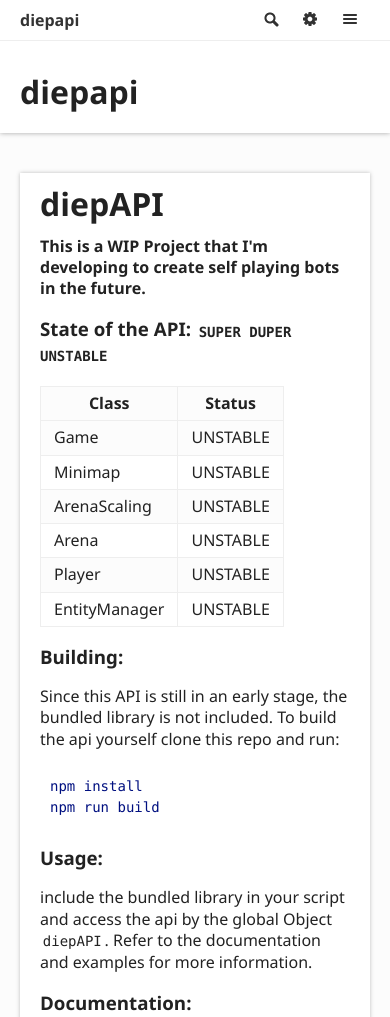
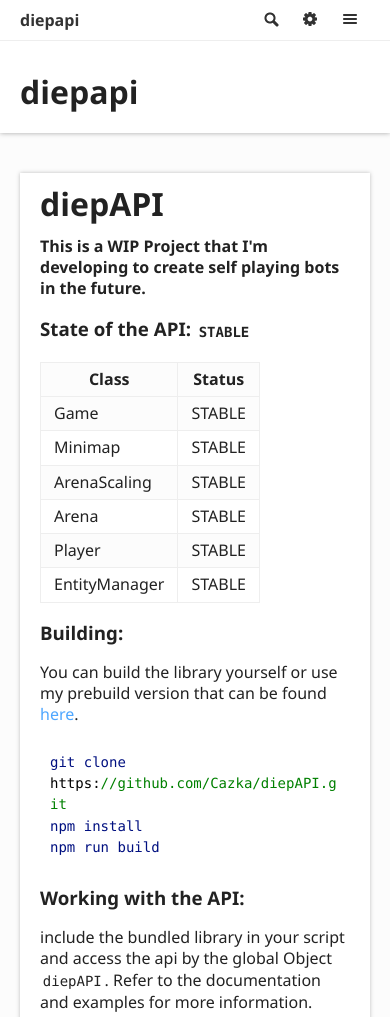
Before and after one commit to Cazka/diepAPI, a website built with webpack: page docs/index.html in a window 390 px wide. Shown: the top 1017 px of the page. Built offline with nearby package versions, Linux system fonts and the light colour scheme.

Commit message:
docs update

```diff
--- a/docs/assets/highlight.css
+++ b/docs/assets/highlight.css
@@ -3,6 +3,10 @@
     --dark-hl-0: #9CDCFE;
     --light-hl-1: #000000;
     --dark-hl-1: #D4D4D4;
+    --light-hl-2: #000000;
+    --dark-hl-2: #C8C8C8;
+    --light-hl-3: #008000;
+    --dark-hl-3: #6A9955;
     --light-code-background: #FFFFFF;
     --dark-code-background: #1E1E1E;
 }
@@ -10,27 +14,37 @@
 @media (prefers-color-scheme: light) { :root {
     --hl-0: var(--light-hl-0);
     --hl-1: var(--light-hl-1);
+    --hl-2: var(--light-hl-2);
+    --hl-3: var(--light-hl-3);
     --code-background: var(--light-code-background);
 } }
 
 @media (prefers-color-scheme: dark) { :root {
     --hl-0: var(--dark-hl-0);
     --hl-1: var(--dark-hl-1);
+    --hl-2: var(--dark-hl-2);
+    --hl-3: var(--dark-hl-3);
     --code-background: var(--dark-code-background);
 } }
 
 body.light {
     --hl-0: var(--light-hl-0);
     --hl-1: var(--light-hl-1);
+    --hl-2: var(--light-hl-2);
+    --hl-3: var(--light-hl-3);
     --code-background: var(--light-code-background);
 }
 
 body.dark {
     --hl-0: var(--dark-hl-0);
     --hl-1: var(--dark-hl-1);
+    --hl-2: var(--dark-hl-2);
+    --hl-3: var(--dark-hl-3);
     --code-background: var(--dark-code-background);
 }
 
 .hl-0 { color: var(--hl-0); }
 .hl-1 { color: var(--hl-1); }
+.hl-2 { color: var(--hl-2); }
+.hl-3 { color: var(--hl-3); }
 pre, code { background: var(--code-background); }
--- a/docs/index.html
+++ b/docs/index.html
@@ -7,8 +7,8 @@
   <h4>This is a WIP Project that I&#39;m developing to create self playing bots in the future.</h4>
 </a>
 
-<a href="#state-of-the-api-super-duper-unstable" id="state-of-the-api-super-duper-unstable" style="color: inherit; text-decoration: none;">
-  <h3>State of the API: <code>SUPER DUPER UNSTABLE</code></h3>
+<a href="#state-of-the-api-stable" id="state-of-the-api-stable" style="color: inherit; text-decoration: none;">
+  <h3>State of the API: <code>STABLE</code></h3>
 </a>
 <table>
 <thead>
@@ -19,40 +19,39 @@
 </thead>
 <tbody><tr>
 <td>Game</td>
-<td>UNSTABLE</td>
+<td>STABLE</td>
 </tr>
 <tr>
 <td>Minimap</td>
-<td>UNSTABLE</td>
+<td>STABLE</td>
 </tr>
 <tr>
 <td>ArenaScaling</td>
-<td>UNSTABLE</td>
+<td>STABLE</td>
 </tr>
 <tr>
 <td>Arena</td>
-<td>UNSTABLE</td>
+<td>STABLE</td>
 </tr>
 <tr>
 <td>Player</td>
-<td>UNSTABLE</td>
+<td>STABLE</td>
 </tr>
 <tr>
 <td>EntityManager</td>
-<td>UNSTABLE</td>
+<td>STABLE</td>
 </tr>
 </tbody></table>
 
 <a href="#building" id="building" style="color: inherit; text-decoration: none;">
   <h3>Building:</h3>
 </a>
-<p>Since this API is still in an early stage, the bundled library is not included.
-To build the api yourself clone this repo and run:</p>
-<pre><code><span class="hl-0">npm</span><span class="hl-1"> </span><span class="hl-0">install</span><br/><span class="hl-0">npm</span><span class="hl-1"> </span><span class="hl-0">run</span><span class="hl-1"> </span><span class="hl-0">build</span>
+<p>You can build the library yourself or use my prebuild version that can be found <a href="https://github.com/Cazka/diepAPI/releases/tag/v2.0.0">here</a>.</p>
+<pre><code><span class="hl-0">git</span><span class="hl-1"> </span><span class="hl-0">clone</span><span class="hl-1"> </span><span class="hl-2">https</span><span class="hl-1">:</span><span class="hl-3">//github.com/Cazka/diepAPI.git</span><br/><span class="hl-0">npm</span><span class="hl-1"> </span><span class="hl-0">install</span><br/><span class="hl-0">npm</span><span class="hl-1"> </span><span class="hl-0">run</span><span class="hl-1"> </span><span class="hl-0">build</span>
 </code></pre>
 
-<a href="#usage" id="usage" style="color: inherit; text-decoration: none;">
-  <h3>Usage:</h3>
+<a href="#working-with-the-api" id="working-with-the-api" style="color: inherit; text-decoration: none;">
+  <h3>Working with the API:</h3>
 </a>
 <p>include the bundled library in your script and access the api by the global Object <code>diepAPI</code>.
 Refer to the documentation and examples for more information.</p>
--- a/package.json
+++ b/package.json
@@ -1,6 +1,6 @@
 {
   "name": "diepapi",
-  "version": "2.0.1",
+  "version": "2.0.3",
   "description": "An API for https://diep.io",
   "directories": {
     "doc": "docs",
```
Also changed, not shown: docs/classes/CanvasKit.html (+4 -4 lines), docs/classes/Vector.html (+7 -7 lines), docs/modules.html (+1 -1 lines), 1 other file.
